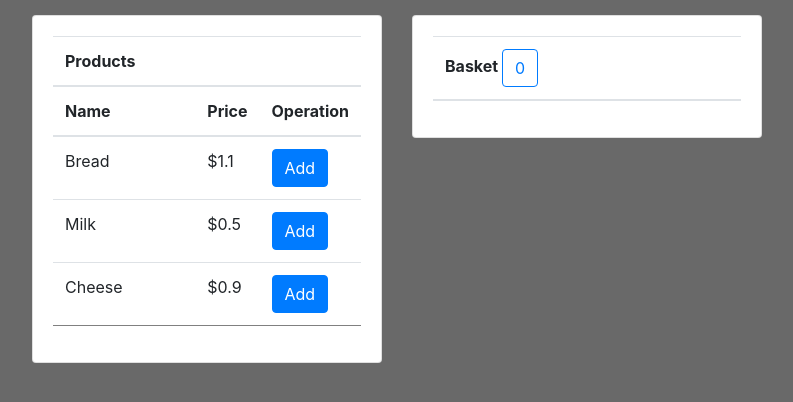
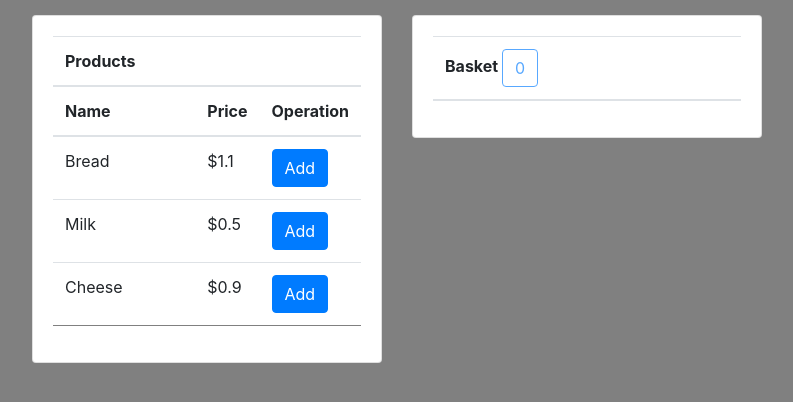
Before and after one commit to Dhananjay03121997/cart, a React (Create React App) app: page / in a window 1280 px wide. Shown: the top 402 px of the page, without its empty margins (53-846 px from the left). Built offline with nearby package versions, Linux system fonts and the light colour scheme.

Commit message:
Added array to useState

```diff
--- a/public/index.html
+++ b/public/index.html
@@ -28,7 +28,7 @@
   </head>
   <body>
     <noscript>You need to enable JavaScript to run this app.</noscript>
-    <div id="root"></div>
+    <div id="root" style="background-color: gray;"></div>
     <!--
       This HTML file is a template.
       If you open it directly in the browser, you will see an empty page.
--- a/src/App.css
+++ b/src/App.css
@@ -12,5 +12,5 @@ body{
   display: flex;
   min-height: 100vh;
   /* justify-content: center; */
-  background: dimgray;
+  /* background: dimgray; */
 }
--- a/src/App.js
+++ b/src/App.js
@@ -8,7 +8,9 @@ function Product() {
   const [count, setCount] = useState([]);
   // const [cart, setCart] = useState([]);
   const addToCart = (product) => {
-    setCount(current => [...current, product.name]);
+    arr.push(product);
+    setCount(arr);
+
   }
   return (
     <div class="container">
@@ -40,9 +42,9 @@ function Product() {
                     <div class="card-body">
                     <table className="table" cellPadding="10" cellSpacing="10">
                       <thead>
-                        <tr><th colSpan="2">Basket <button className="btn btn-outline-primary">{count.length}</button> </th></tr>
+                        <tr><th colSpan="2">Basket <button className="btn btn-outline-primary disabled">{count.length}</button> </th></tr>
                           {count.map((item)=>{
-                            return <tr><td>{item}</td><td>Price</td><td></td><td><button className="btn-outline-secondary btn-xs" >-</button><label value="2" className="w-20"></label><button className="btn-xs btn-outline-secondary">+</button></td></tr>
+                            return <tr><td>{item.name}</td><td>{item.price}</td><td></td><td><button className="btn-outline-secondary btn-xs" >-</button><label value="2" className="w-20"></label><button className="btn-xs btn-outline-secondary">+</button></td></tr>
 
                           })}
                       </thead>
```
